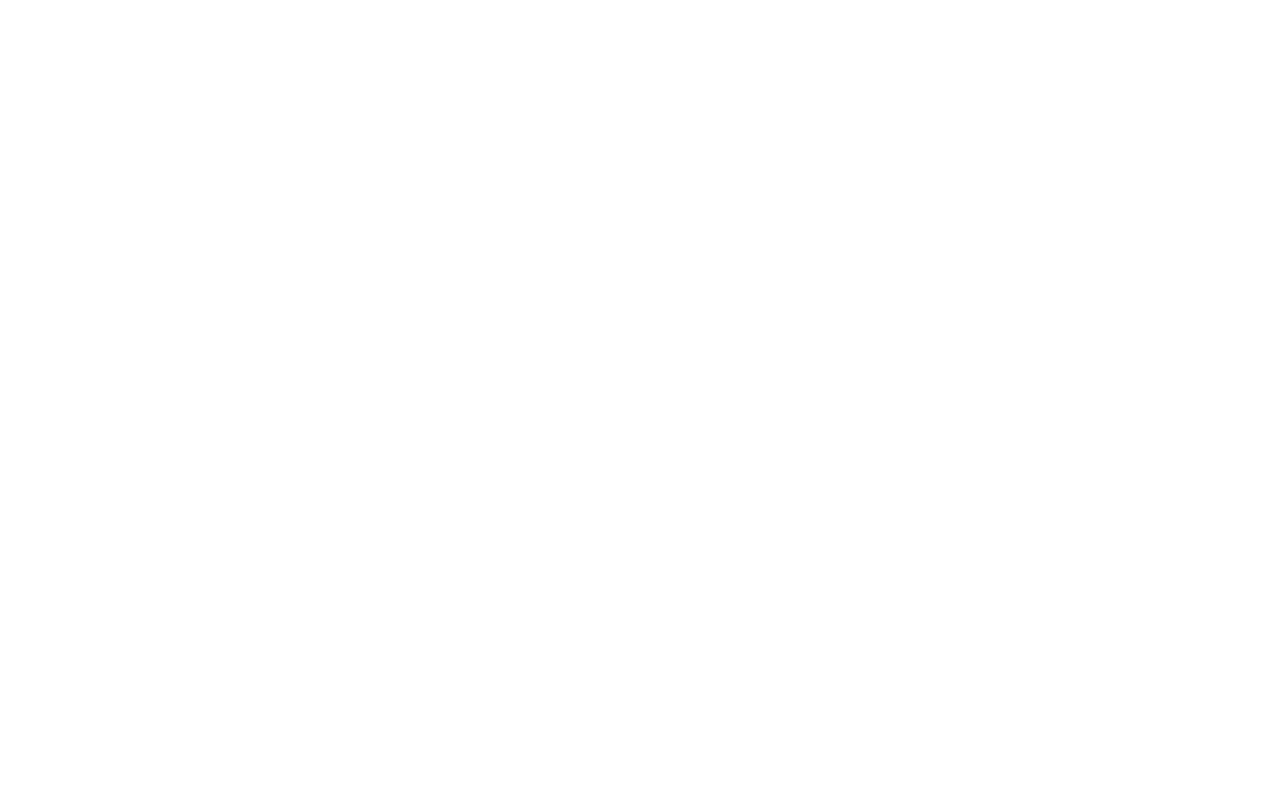
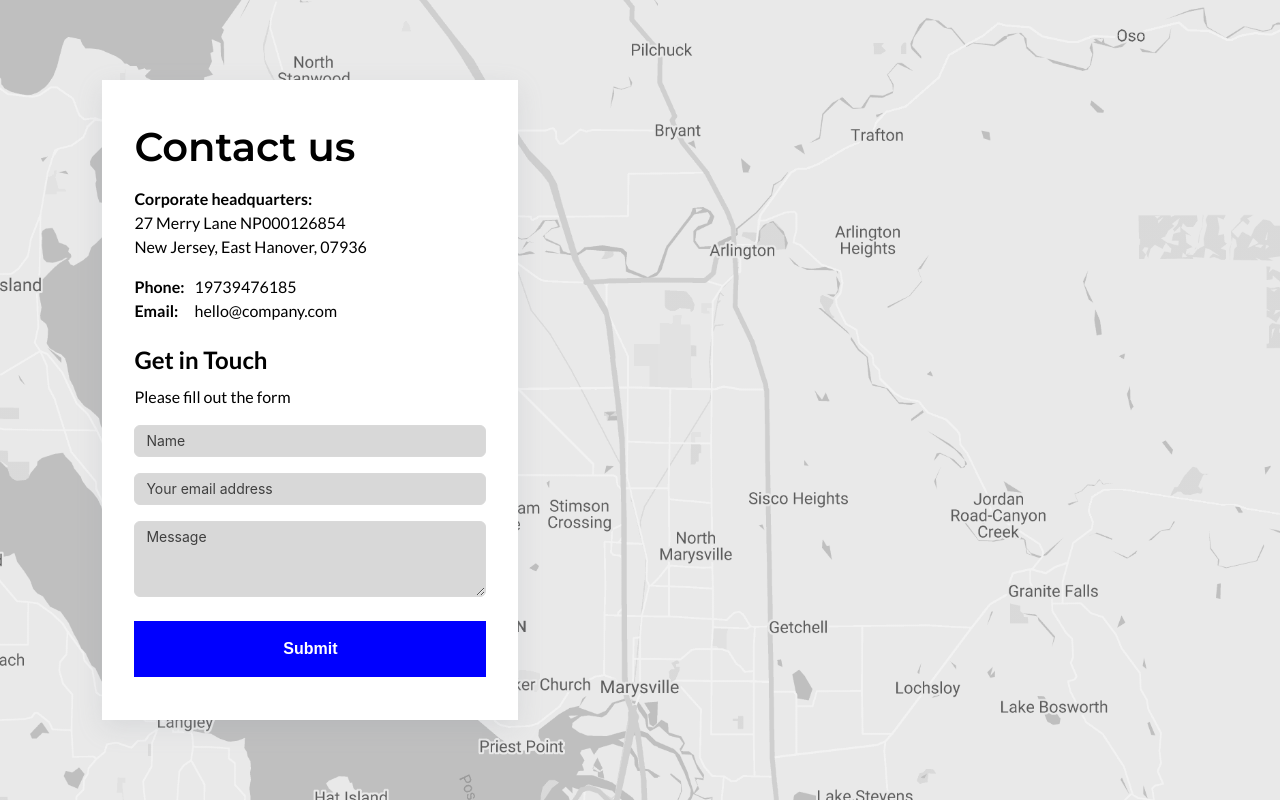
Before and after one commit to Vijay-Thumar/ReactComponent-practical, a React (Create React App) app: page /contact in a window 1280 px wide. Before the commit this address had no page. Built offline with nearby package versions, Linux system fonts and the light colour scheme.

Commit message:
completed all pages

```diff
--- a/package.json
+++ b/package.json
@@ -6,6 +6,7 @@
     "@testing-library/jest-dom": "^5.17.0",
     "@testing-library/react": "^13.4.0",
     "@testing-library/user-event": "^13.5.0",
+    "antd": "^5.9.0",
     "react": "^18.2.0",
     "react-dom": "^18.2.0",
     "react-router": "^6.15.0",
--- a/src/App.js
+++ b/src/App.js
@@ -1,24 +1,22 @@
 import "./App.scss";
 import SecondTeam from "./components/SecondTeam/SecondTeam";
 import TeamIntro from "./components/TeamIntro/TeamIntro";
-import ReactDOM from "react-dom";
 import { BrowserRouter, Route, Routes } from "react-router-dom";
 import ThirdIntro from "./components/ThirdIntro/ThirdIntro";
+import Contact from "./components/ContactUs/Contact";
 
 function App() {
   return (
+    <>
       <BrowserRouter>
         <Routes>
           <Route exact path='/' element={<TeamIntro />} />
           <Route path='/2nd' element={<SecondTeam />} />
-        <Route path='/3rd' element={<ThirdIntro/>} />
-        <Route path='/3rd' element={<div>3rd in process</div>} />
+          <Route path='/3rd' element={<ThirdIntro />} />
+          <Route path='/contact' element={<Contact />} />
         </Routes>
       </BrowserRouter>
-    // <div>
-    //   <TeamIntro />
-    //   <SecondTeam />
-    // </div>
+    </>
   );
 }
 
--- a/src/App.scss
+++ b/src/App.scss
@@ -4,6 +4,7 @@
 @import "./components/SecondTeam/SecondTeam.scss";
 @import "./styles/_typography.scss";
 @import "./components/ThirdIntro/ThirdIntro.scss";
+@import './components/ContactUs/Contact.scss';
 
 .App {
   text-align: center;
--- /dev/null
+++ b/src/components/ContactUs/Contact.js
@@ -0,0 +1,54 @@
+import React from "react";
+import ContactImg from "../../Contact_Us_Background.png";
+import { Input } from 'antd';
+function Contact() {
+  const {TextArea} = Input
+  return (
+    <section className='section-contact-us'>
+      <div className='contact-us-container'>
+        {/* <img src={ContactImg} alt="background of contact page"/> */}
+        <div className='contact-us-form'>
+          <div className='c--details'>
+            <h4 className='heading'>Contact us</h4>
+            <div className='sub-title'>
+              <div className='sub-details'>Corporate headquarters:</div>
+              <div className='address sub-details'>
+                <p>27 Merry Lane NP000126854</p>
+                <p>New Jersey, East Hanover, 07936</p>
+              </div>
+            </div>
+            <div className='contact-details sub-details'>
+              <div>
+                <div>
+                  <b>Phone:</b>
+                </div>
+                <div>
+                  <b>Email:</b>
+                </div>
+              </div>
+              <div>
+                <div>19739476185</div>
+                <div>hello@company.com</div>
+              </div>
+            </div>
+          </div>
+          <div className='c-form'>
+            <div className='c-form-heading'>Get in Touch</div>
+            <div>
+              <div className="sub-details heading-two">Please fill out the form</div>
+              <Input className="input-element" type="text" placeholder="Name"/>
+              <Input className="input-element" type="text" placeholder="Your email address" required={true}/>
+              <TextArea className="input-element"  rows={3} placeholder="Message" maxLength={15} />
+              {/* <div><input className="input-element" type="text" placeholder="Name"></input></div> */}
+              {/* <div><input className="input-element" type="text" placeholder=" * Your email address" required></input></div> */}
+              {/* <div><textarea className="input-element text-area" type="text"></textarea></div> */}
+            </div>
+            <button className="submit-button .sub-details">Submit</button>
+          </div>
+        </div>
+      </div>
+    </section>
+  );
+}
+
+export default Contact;
--- /dev/null
+++ b/src/components/ContactUs/Contact.scss
@@ -0,0 +1,107 @@
+.section-contact-us {
+  max-width: 100%;
+  height: 100vh;
+  background-color: #fff;
+  .contact-us-container {
+    position: relative;
+    margin: auto;
+    padding-top: 16rem;
+    box-shadow: rgba(100, 100, 111, 0.2) 0px 7px 29px 0px;
+    background-image: linear-gradient(
+        to right bottom,
+        rgba(0, 0, 0, 0.05),
+        rgba(0, 0, 0, 0.05)
+      ),
+      url("../../Contact_Us_Background.png");
+    background-size: cover;
+    max-width: 144rem;
+    height: 80rem;
+    .contact-us-form {
+      display: flex;
+      flex-direction: column;
+      justify-content: space-around;
+      padding: 3.2rem;
+      position: absolute;
+      top: 50%;
+      left: 8%;
+      transform: translate(0, -50%);
+      width: 41.6rem;
+      height: 64rem;
+      background-color: #fff;
+      box-shadow: rgba(149, 157, 165, 0.2) 0px 8px 24px;
+      .sub-details {
+        font-family: "Lato";
+        font-size: 1.6rem;
+        line-height: 2.4rem;
+        // letter-spacing: 0px;
+        text-align: left;
+      }
+      .c--details {
+        display: flex;
+        flex-direction: column;
+        justify-content: space-evenly;
+        gap: 1.6rem;
+        .heading {
+          font-family: "Montserrat";
+          font-size: 4rem;
+          font-weight: 600;
+          line-height: 4.8rem;
+          // letter-spacing: 0px;
+          text-align: left;
+        }
+        .sub-title {
+          .sub-details {
+            font-weight: 700;
+          }
+          .address p {
+            font-weight: 400;
+          }
+        }
+        .contact-details {
+          display: flex;
+          gap: 1rem;
+          font-weight: 400;
+        }
+      }
+      .c-form {
+        .c-form-heading {
+          font-family: "Lato";
+          font-size: 2.4rem;
+          font-weight: 700;
+          line-height: 32px;
+          letter-spacing: 0px;
+          text-align: left;
+          margin-bottom: 0.9rem;
+        }
+        .c-form-heading ~ div {
+          display: flex;
+          flex-direction: column;
+          gap: 1.6rem;
+        }
+        .submit-button {
+          margin-top: 2.4rem;
+          background-color: blue;
+          color: #fff;
+          border: none;
+          width: 35.2rem;
+          height: 5.6rem;
+          padding: 1.6rem 0px 1.6rem 0px;
+          font-weight: 700;
+          font-size: 1.6rem;
+        }
+        .sub-details .heading-two {
+          font-weight: 400;
+          text-align: left;
+        }
+        .input-element {
+          background-color: rgba(63, 63, 63, 0.2);
+          color: black;
+          // color: rgba(63, 63, 63, 1);
+        }
+        .input-element::placeholder {
+          color: rgba(63, 63, 63, 1);
+        }
+      }
+    }
+  }
+}
--- a/src/components/ProfilesContainer/ProfilesContainer.js
+++ b/src/components/ProfilesContainer/ProfilesContainer.js
@@ -1,12 +1,11 @@
 import React, { useState, useEffect } from "react";
 import ProfileCard from "../ProfileCard/ProfileCard";
 // import '../TeamIntro/TeamIntro.scss'
-import { COOKIE_NAME_PRERENDER_BYPASS } from "next/dist/server/api-utils";
 
-function ProfilesContainer({classDesign}) {
+const ProfilesContainer = ({ classDesign }) => {
   const [images, setImages] = useState([]);
 
-  function getImages() {
+  const getImages = () => {
     const images = [];
     const directory = require.context(
       "../../assets",
@@ -18,7 +17,7 @@
     });
     console.log("avav");
     return images;
-  }
+  };
 
   useEffect(() => {
     const img = getImages();
@@ -33,7 +32,7 @@
     { name: "William White", position: "Senior Designer" },
   ];
 
-  console.log('className: ', classDesign)
+  console.log("className: ", classDesign);
   return (
     <div className={classDesign}>
       {images.length > 0
@@ -41,14 +40,15 @@
             console.log("index", index, "userData", userData[index]);
             return (
               <ProfileCard
+                key={index}
                 img={imageSrc}
-                name={userData[index].name}
-                position={userData[index].position}></ProfileCard>
+                name={userData[index]?.name}
+                position={userData[index]?.position}></ProfileCard>
             );
           })
         : "No user images found"}
     </div>
   );
-}
+};
 
 export default ProfilesContainer;
--- a/src/styles/_typography.scss
+++ b/src/styles/_typography.scss
@@ -12,7 +12,7 @@
 html {
   /* font -size: 10px */
   /* 10px / 16px = 0.625 = 62.55 */
-  font-size: 62.5% !important;
+  font-size: 62.5%;
 }
 
 body {
@@ -24,6 +24,6 @@
   /* background-color: gray ; */
 }
 
-.mt-16{
+.mt-16 {
   margin-top: 1.6rem;
 }
```
Also changed, not shown: src/Contact_Us_Background.png (added), 1 other file (tests, documents, lock files or other folders). Lines whose indentation alone changed are shown as unchanged.
